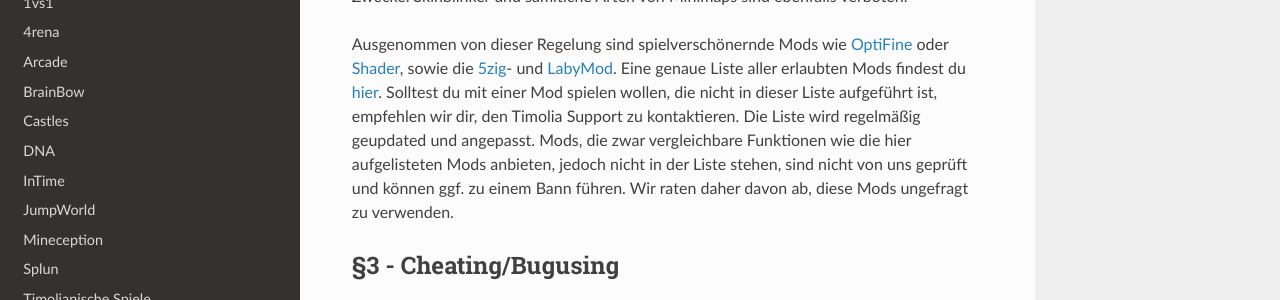
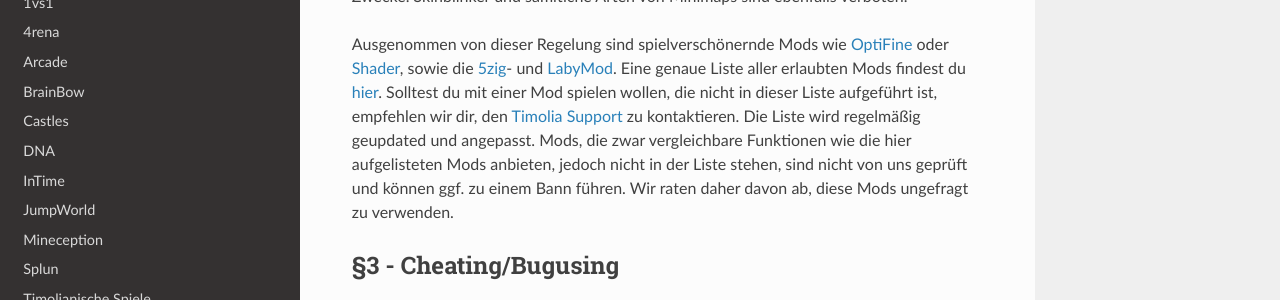
Before and after one commit to TimoliaDE/HowTo, an MkDocs documentation site: the page built from docs/rules/games.md, in a window 1280 px wide and 900 px high, scrolled down 467 px. Shown: the part 175-475 px from the top of the window. Built offline with MkDocs 1.6.1, drawn with Linux system fonts in a browser that asks for light colours; nearby versions of some CDN libraries; old or Windows-style settings are respelled for this version of MkDocs; part of the change alters nothing that is shown.

```diff
--- a/docs/rules/games.md
+++ b/docs/rules/games.md
@@ -11,10 +11,10 @@ Chatnachrichten oder auch das Erhöhen der Klickgeschwindigkeit ermöglichen, si
 Tastaturen, Mäusen oder Hotkeys für die oben genannten Zwecke. Skinblinker und sämltiche Arten von Minimaps sind ebenfalls verboten.
 
 Ausgenommen von dieser Regelung sind spielverschönernde Mods wie [OptiFine](http://optifine.net/home.php) oder [Shader](https://www.google.de/#q=Minecraft+Shader),
-sowie die [5zig](http://5zig.net/)- und [LabyMod](http://www.labymod.net/). Eine genaue Liste aller erlaubten Mods findest du [hier](https://howto.timolia.de/rules/approvedmods/). Solltest du mit einer Mod spielen
-wollen, die nicht in dieser Liste aufgeführt ist, empfehlen wir dir, den Timolia Support zu kontaktieren. Die Liste wird regelmäßig geupdated und angepasst.
-Mods, die zwar vergleichbare Funktionen wie die hier aufgelisteten Mods anbieten, jedoch nicht in der Liste stehen, sind nicht von uns geprüft und können ggf. zu einem Bann
-führen. Wir raten daher davon ab, diese Mods ungefragt zu verwenden.
+sowie die [5zig](http://5zig.net/)- und [LabyMod](http://www.labymod.net/). Eine genaue Liste aller erlaubten Mods findest du [hier](https://howto.timolia.de/rules/approvedmods/).
+Solltest du mit einer Mod spielen wollen, die nicht in dieser Liste aufgeführt ist, empfehlen wir dir, den [Timolia Support](/faq/#wer-supportet-mich-wenn-ich-fragen-habe) zu kontaktieren. Die Liste wird regelmäßig geupdated
+und angepasst. Mods, die zwar vergleichbare Funktionen wie die hier aufgelisteten Mods anbieten, jedoch nicht in der Liste stehen, sind nicht von uns geprüft und können
+ggf. zu einem Bann führen. Wir raten daher davon ab, diese Mods ungefragt zu verwenden.
 
 ## §3 - Cheating/Bugusing
 Bugusing ist das bewusste Ausnutzen von Spielfehlern, welche im Spiel nicht vorgesehene Folgen haben und ist selbstverständlich verboten.
```
